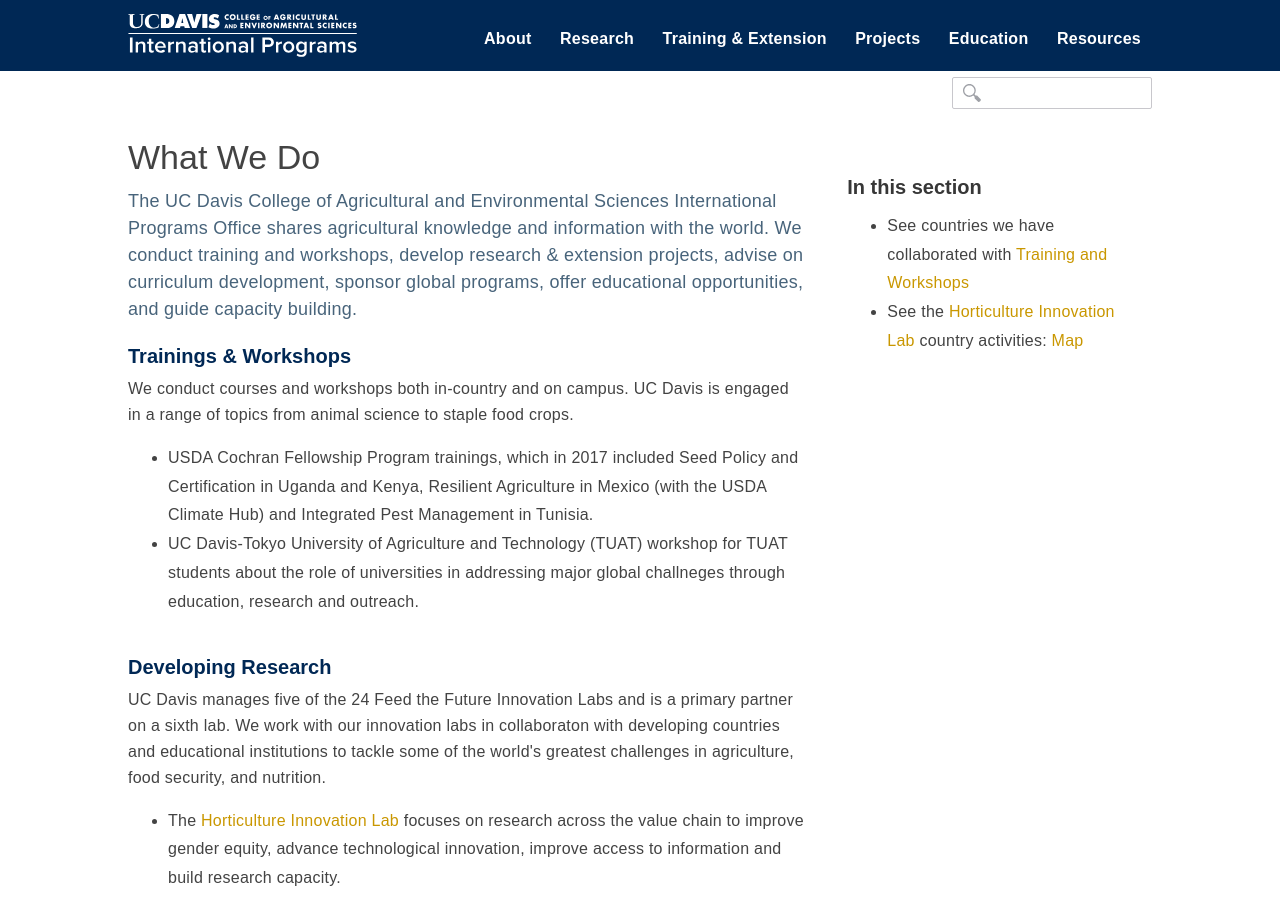
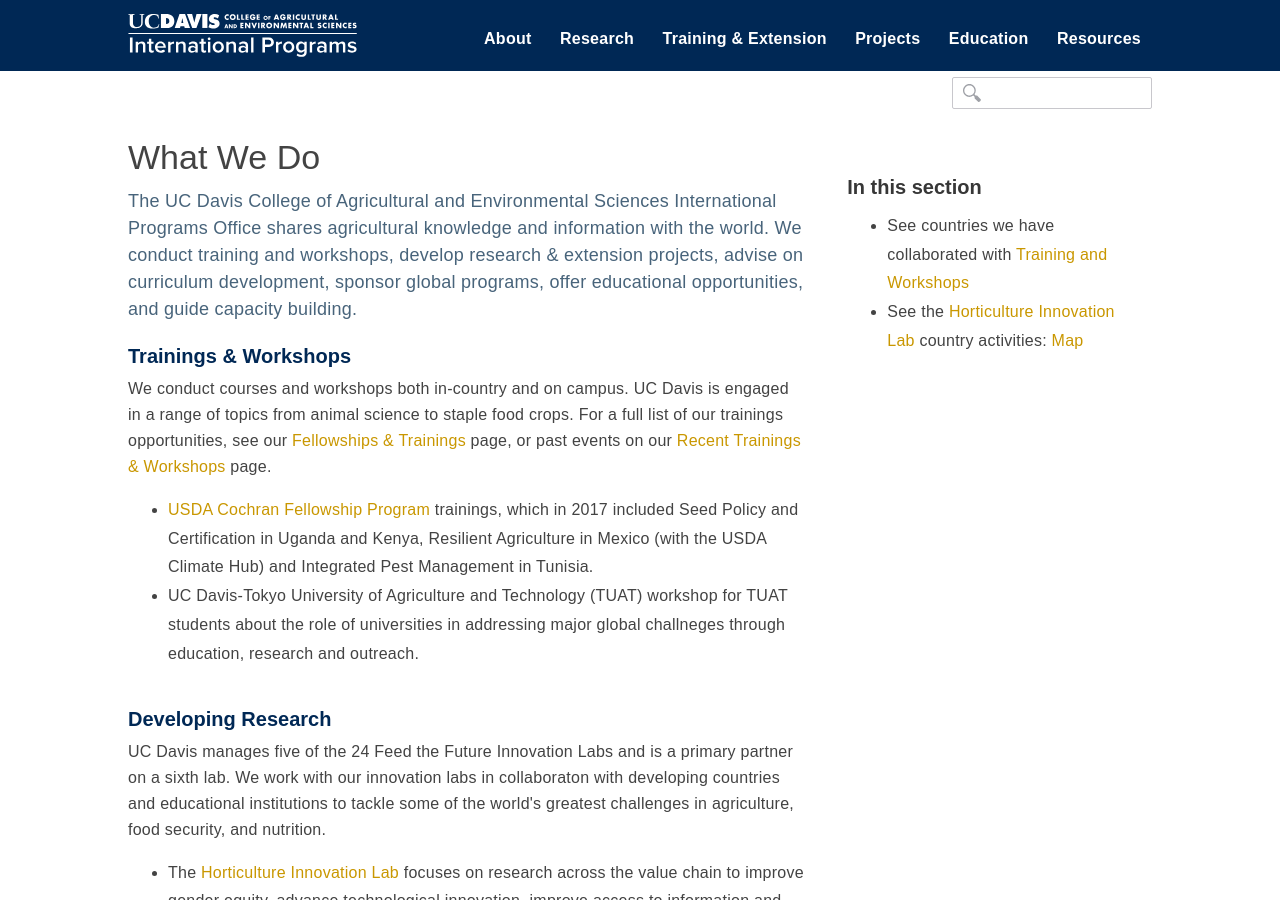
Before and after one commit to ucdavis/ip, a Jekyll site: the page built from about/what-we-do.html, in a window 1280 px wide and 900 px high. Built offline with Jekyll 4.4.1, drawn with Linux system fonts in a browser that asks for light colours; nearby versions of some CDN libraries.

Commit message:
What we do edits

```diff
--- a/about/what-we-do.html
+++ b/about/what-we-do.html
@@ -10,9 +10,9 @@
 
 
     <h3>Trainings &amp; Workshops</h3>
-        <p> We conduct courses and workshops both in-country and on campus. UC Davis is engaged in a range of topics from animal science to staple food crops.</p>
+        <p> We conduct courses and workshops both in-country and on campus. UC Davis is engaged in a range of topics from animal science to staple food crops. For a full list of our trainings opportunities, see our <a href="/scholars-and-students/index/"> Fellowships &amp; Trainings</a> page, or past events on our <a href="/training-and-extension/recent-courses"> Recent Trainings &amp; Workshops</a> page.</p>
         <ul>
-            <li>USDA Cochran Fellowship Program trainings, which in 2017 included Seed Policy and Certification in Uganda and Kenya, Resilient Agriculture in Mexico (with the USDA Climate Hub) and Integrated Pest Management in Tunisia.</li>
+            <li><a href="https://www.fas.usda.gov/programs/cochran-fellowship-program">USDA Cochran Fellowship Program</a> trainings, which in 2017 included Seed Policy and Certification in Uganda and Kenya, Resilient Agriculture in Mexico (with the USDA Climate Hub) and Integrated Pest Management in Tunisia.</li>
             <li>UC Davis-Tokyo University of Agriculture and Technology (TUAT) workshop for TUAT students about the role of universities in addressing major global challneges through education, research and outreach.</li>
         </ul>
         <br>
```
